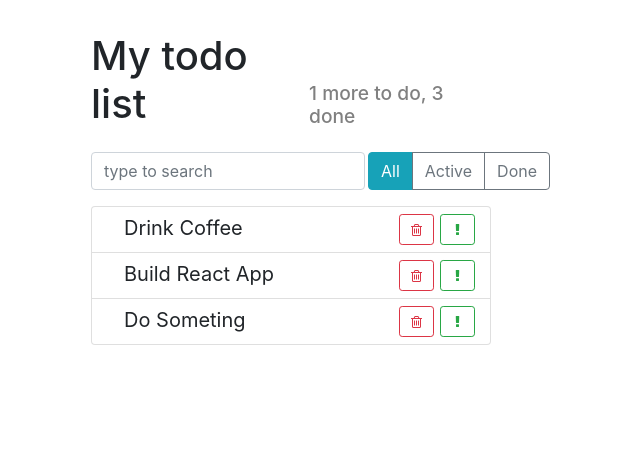
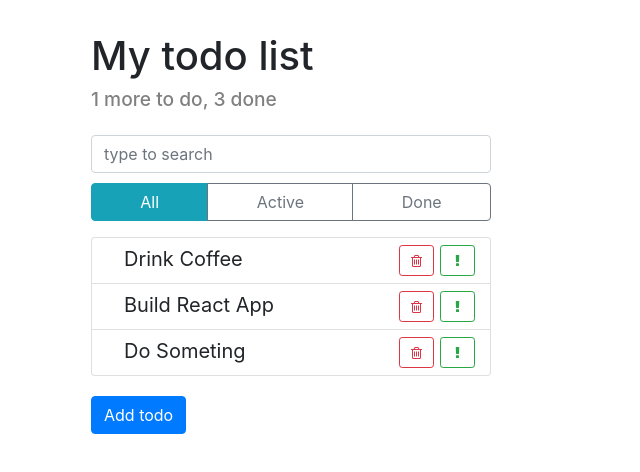
Before and after one commit to jenshen85/todo, a React (Create React App) app: page / in a window 1280 px wide. Shown: the top 472 px of the page, without its empty margins (349-989 px from the left). Built offline with nearby package versions, Linux system fonts and the light colour scheme.

Commit message:
add todo functionality

```diff
--- a/src/components/App.js
+++ b/src/components/App.js
@@ -1,14 +1,16 @@
-import React from 'react';
+import React, { Component } from 'react';
 import './App.css';
 
 import AppHeader from './app-header'
 import SearchPanel from './search-panel'
 import ItemStatusFilter from './item-status-filter'
 import TodoList from './todo-list'
+import AddItem from './add-item'
 
-const App = () => {
-
-  const todoData = [
+export default class App extends Component {
+  maxId = 100
+  state = {
+    todoData: [
       {
         label: 'Drink Coffee',
         important: false,
@@ -25,18 +27,44 @@ const App = () => {
         id:3,
       },
     ]
+  }
+
+  deleteTodo = (id)=> {
+    this.setState(({todoData})=> {
+      const filteredTodo = todoData.filter(todo => todo.id !== id)
+
+      return {
+        todoData: filteredTodo
+      }
+    })
+  }
+
+  addItemHandler = (text)=> {
+    const todo = {
+      label: text,
+      important: false,
+      id: this.maxId++,
+    }
+
+    this.setState(({todoData})=> {
+      return {
+        todoData: [...todoData, todo]
+      }
+    })
+  }
+
+  render() {
     return (
       <div className="todo-app">
         <AppHeader toDo={1} done={3} />
-
-      <div className="top-panel d-flex">
+        <div className="top-panel d-flex flex-column">
           <SearchPanel />
           <ItemStatusFilter />
         </div>
-      <TodoList todos={ todoData }
-                onDeleted= { (id)=> console.log(id) } />
+        <TodoList todos={ this.state.todoData }
+                  onDeleted= { this.deleteTodo } />
+        <AddItem addItemHandler={ this.addItemHandler } />
       </div>
     );
   }
-
-export default App;
+}
--- /dev/null
+++ b/src/components/add-item/add-item.css
@@ -0,0 +1,3 @@
+.add-item {
+  margin-top: 20px;
+}
--- /dev/null
+++ b/src/components/add-item/add-item.js
@@ -0,0 +1,19 @@
+import React, { Component } from 'react';
+
+import './add-item.css';
+
+export default class AddItem extends Component {
+
+  render() {
+    const { addItemHandler } = this.props
+    return (
+      <div className='add-item'>
+        <button type='button'
+                className='btn btn-primary add-item-btn'
+                onClick={ ()=> addItemHandler('hello!!!') }>
+          Add todo
+        </button>
+      </div>
+    )
+  }
+}
--- /dev/null
+++ b/src/components/add-item/index.js
@@ -0,0 +1,3 @@
+import AddItem from './add-item';
+
+export default AddItem;
--- a/src/components/app-header/app-header.js
+++ b/src/components/app-header/app-header.js
@@ -4,7 +4,7 @@ import './app-header.css';
 
 const AppHeader = ({toDo, done})=> {
   return (
-    <div className='app-header d-flex'>
+    <div className='app-header d-flex  flex-column align-items-start'>
       <h1>My todo list</h1>
       <h2>{toDo} more to do, {done} done</h2>
     </div>
--- a/src/components/search-panel/search-panel.css
+++ b/src/components/search-panel/search-panel.css
@@ -1,5 +1,5 @@
 .search-input {
   width: auto;
   flex-grow: 1;
-  margin-right: 3px;
+  margin-bottom: 10px;
 }
```
Lines whose indentation alone changed are shown as unchanged.
